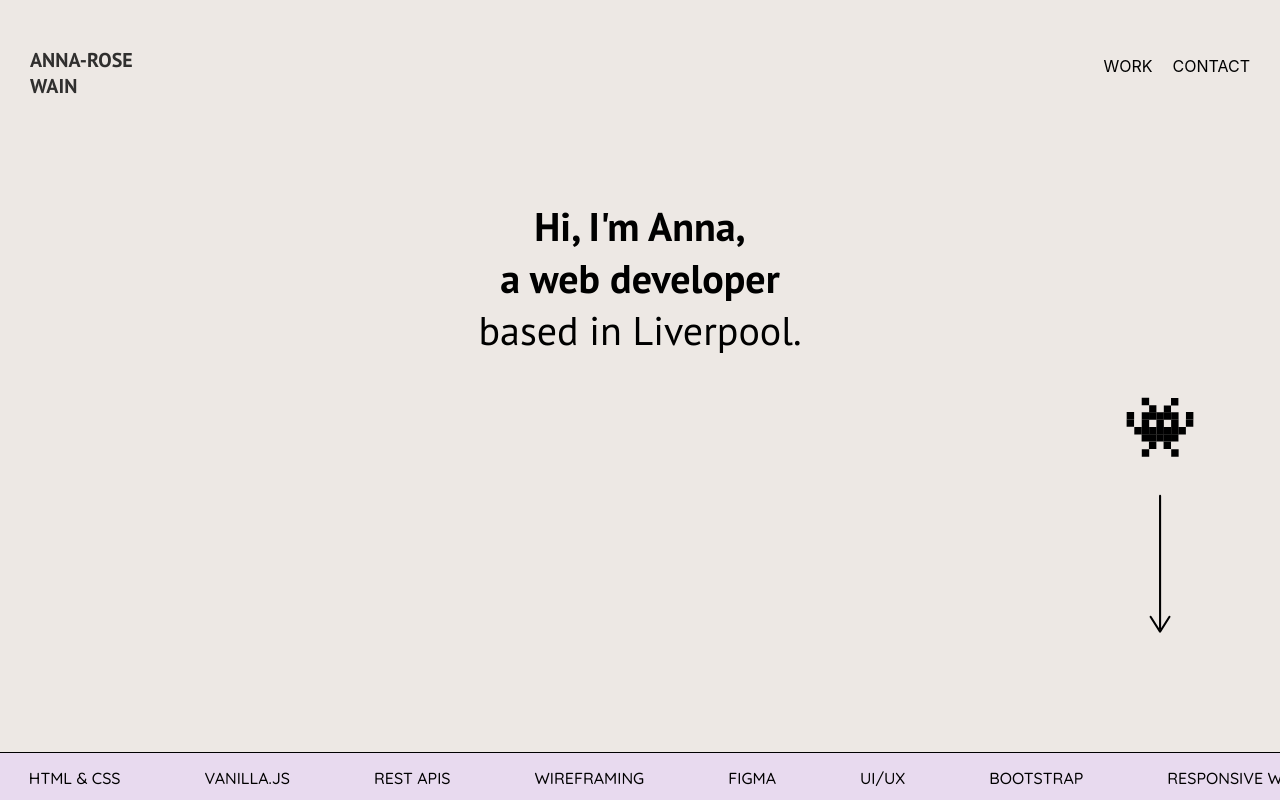
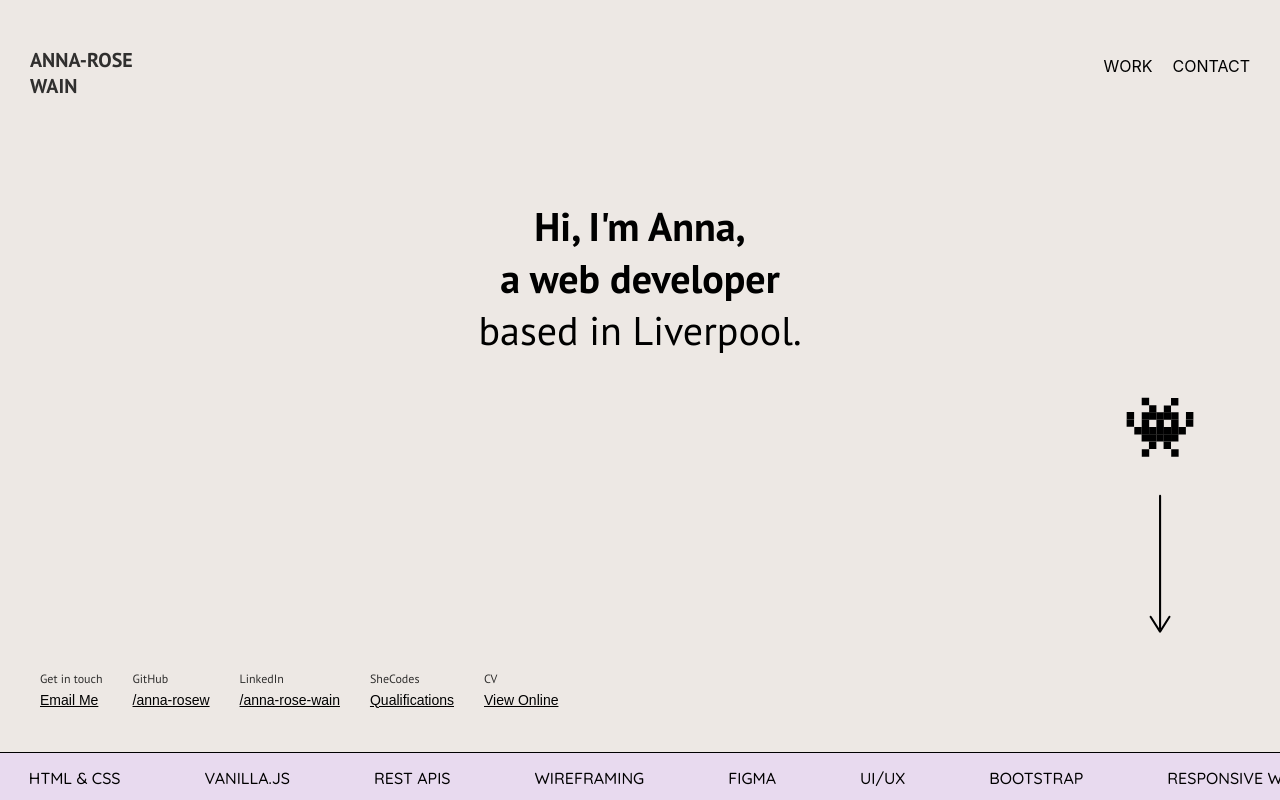
Before and after one commit to anna-rosew/anna-rose-wain, a React (Create React App) app: page / in a window 1280 px wide. Shown: the top 800 px of the page. Built offline with nearby package versions, Linux system fonts and the light colour scheme; a web font is replaced by a local one.

Commit message:
Landing Screen

```diff
--- a/src/Components/LandingScreen.js
+++ b/src/Components/LandingScreen.js
@@ -24,6 +24,80 @@ export default function LandingScreen() {
           <img src={arrow} alt="Arrow pointing down" className="arrow-img" />
         </div>
       </div>
+      <div className="details-container">
+        <div className="row justify-content-start left-align">
+          <div className="col-sm-6 col-md">
+            <div className="summary-links">
+              <h2>Get in touch</h2>
+              <a
+                className="summary"
+                href="mailto:annarosewain9@gmail.com"
+                target="_blank"
+                rel="noreferrer"
+                alt="Email me"
+              >
+                Email Me
+              </a>
+            </div>
+          </div>
+          <div className="col-sm-6 col-md">
+            <div className="summary-links">
+              <h2>GitHub</h2>
+              <a
+                className="summary"
+                href="https://github.com/anna-rosew"
+                target="_blank"
+                rel="noreferrer"
+                alt="Link to GitHub Account"
+              >
+                /anna-rosew
+              </a>
+            </div>
+          </div>
+          <div className="col-sm-6 col-md">
+            <div className="summary-links">
+              <h2>LinkedIn</h2>
+              <a
+                className="summary"
+                href="https://www.linkedin.com/in/anna-rose-wain/"
+                target="_blank"
+                rel="noreferrer"
+                alt="Link to LinkedIn account"
+              >
+                /anna-rose-wain
+              </a>
+            </div>
+          </div>
+          <div className="col-sm-6 col-md">
+            <div className="summary-links">
+              <h2>SheCodes</h2>
+              <a
+                className="summary"
+                href="https://www.shecodes.io/graduates/68516-anna-rose-wain"
+                target="_blank"
+                rel="noreferrer"
+                alt="Link to SheCodes account"
+              >
+                Qualifications
+              </a>
+            </div>
+          </div>
+          <div className="col-sm-6 col-md">
+            <div className="summary-links">
+              <h2>CV</h2>
+              <a
+                className="summary"
+                href="https://www.dropbox.com/scl/fi/4zxhf8sii29vgpqh33at7/Anna-Rose-Wain-s-CV-2024.pdf?rlkey=bes7qa9wphqf8do7cbb4klf0n&st=30qiwgwj&dl=0"
+                target="_blank"
+                rel="noreferrer"
+                alt="Link to CV"
+              >
+                View Online
+              </a>
+            </div>
+          </div>
+        </div>
+      </div>
     </div>
   );
 }
--- a/src/Styles/Header.css
+++ b/src/Styles/Header.css
@@ -22,15 +22,11 @@
   flex: 1;
   display: flex;
   align-items: center;
-  justify-content: flex-end; /* Aligns the span to the right */
+  justify-content: flex-end;
   margin: 30px;
 }
 
 .header-item-2 span {
-  display: flex; /* Makes the span a flex container */
-  gap: 20px; /* Adjust this value to control the space between WORK and CONTACT */
+  display: flex;
+  gap: 20px;
 }
-
-.header-item-2 span > div {
-  /* Optional: additional styles for WORK and CONTACT divs */
-}
--- a/src/Styles/LandingScreen.css
+++ b/src/Styles/LandingScreen.css
@@ -24,6 +24,7 @@ h1 {
   padding-top: 200px;
   width: 400px;
   margin: 0 auto;
+  height: 60%;
 }
 
 .title h1 {
@@ -70,3 +71,61 @@ h1 {
   top: 100px;
   height: 150px;
 }
+
+.details-container {
+  margin-left: 30px;
+  display: block;
+}
+
+a.summary {
+  font-family: "komet", sans-serif;
+  font-weight: 400;
+  font-style: normal;
+  font-size: 14px;
+  text-decoration: underline;
+  color: black;
+}
+
+a.summary:visited {
+  color: black;
+}
+
+a.summary:hover {
+  color: black;
+}
+
+.summary-links {
+  padding: 10px;
+  color: black;
+}
+
+.summary-links h2 {
+  color: black;
+  font-weight: 400;
+  font-style: normal;
+  font-size: 12px;
+  opacity: 80%;
+  margin-bottom: 2.5px;
+}
+
+@media (max-width: 960px) {
+  .summary-links {
+    padding: 5px;
+  }
+
+  .summary-links h2 {
+    margin: 0 auto;
+    padding: 1px;
+    font-size: 12px;
+  }
+
+  a.summary {
+    font-size: 12px;
+  }
+
+  /* Adjusting columns for small screens */
+  .col-sm-2 {
+    flex: 0 0 50%;
+    max-width: 50%;
+  }
+}
```
